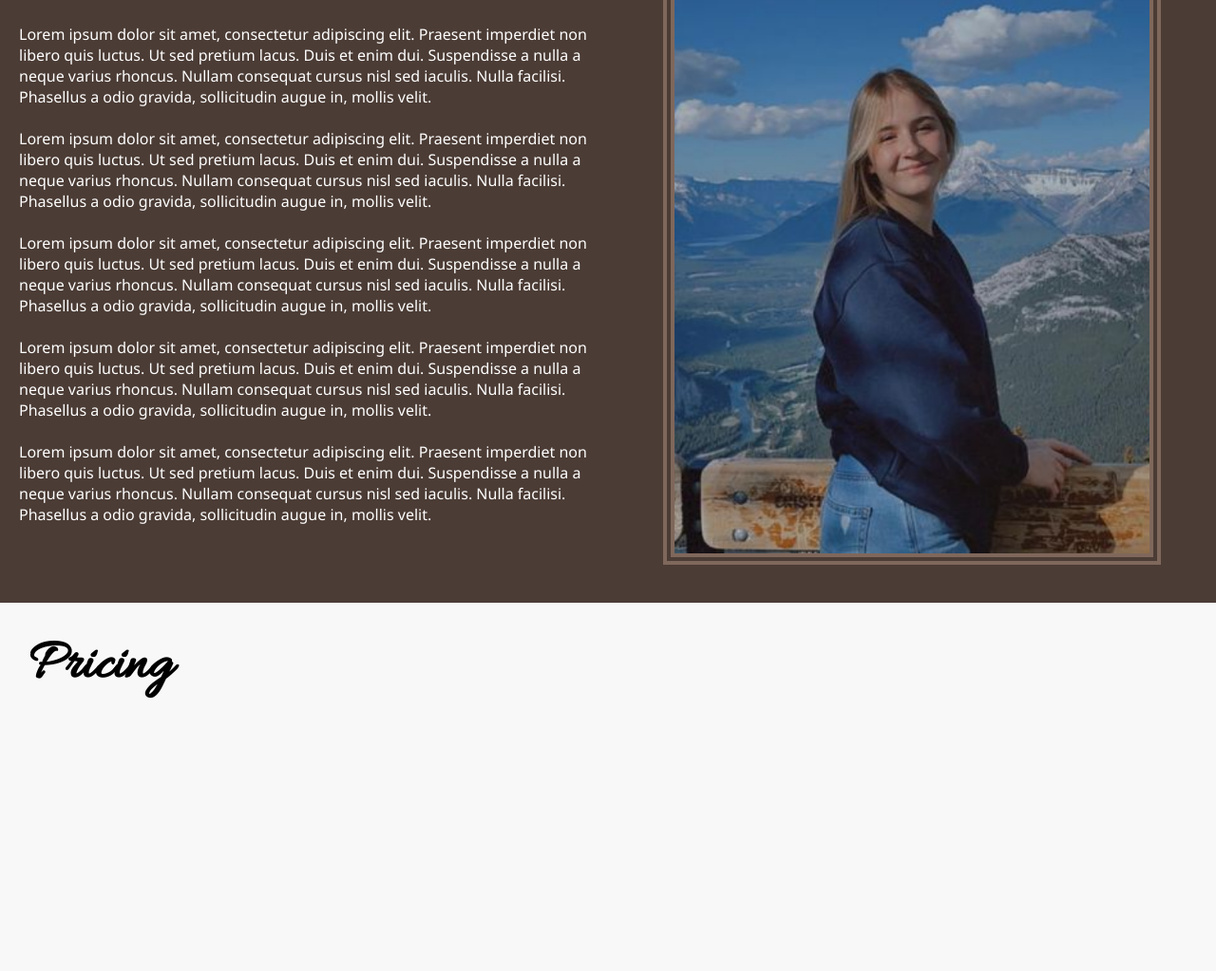
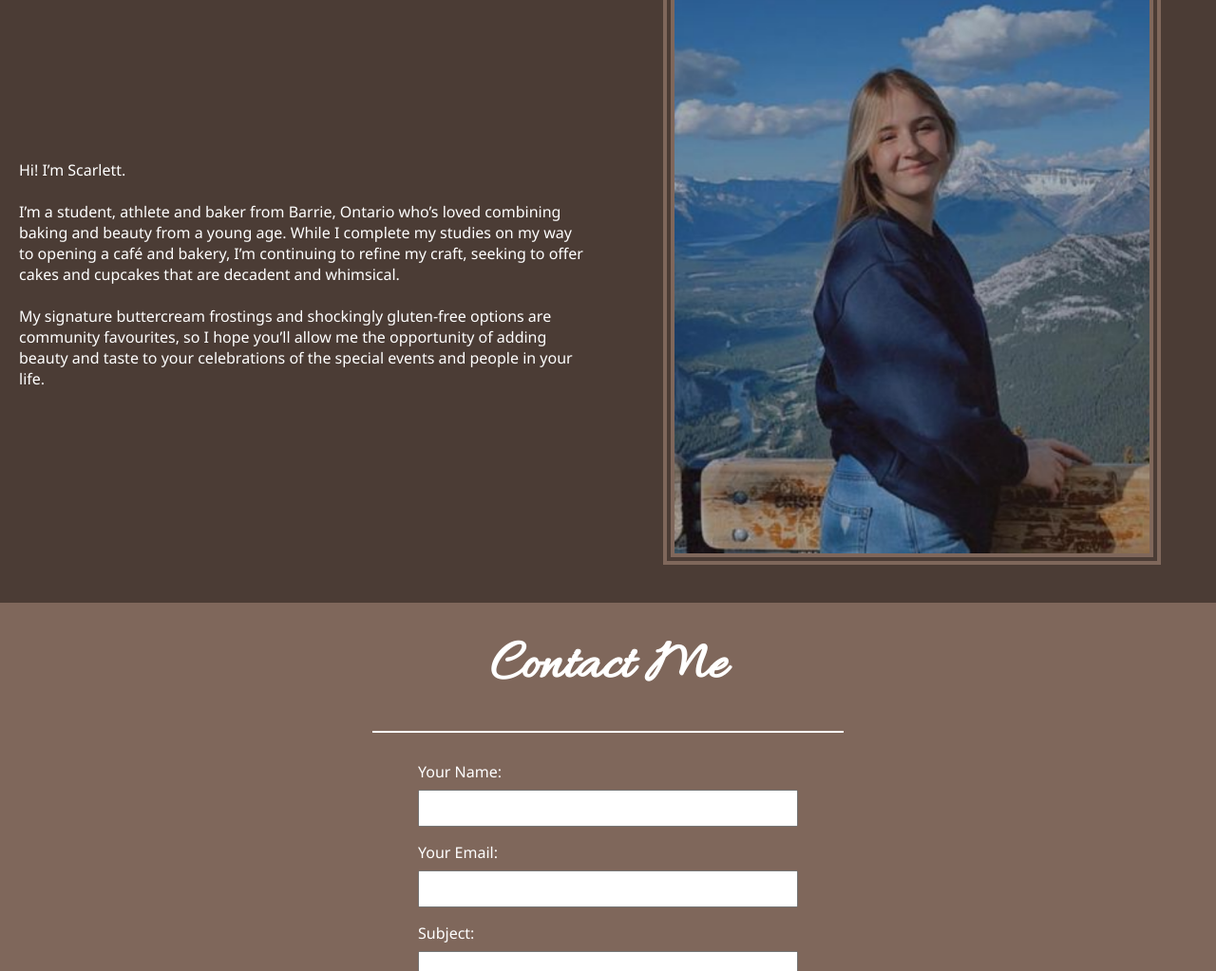
Before and after one commit to JustDiggs/La-Vie-En-Rosettes, a plain HTML site: page index.html in a window 1280 px wide. Shown: the part 1777-2800 px from the top of the page at 95% size. Drawn offline with Linux system fonts and the light colour scheme; a web font is replaced by a local one.

Commit message:
Update index.html

```diff
--- a/index.html
+++ b/index.html
@@ -19,7 +19,7 @@
         <a onclick="scrollToSection('home')">Home</a>
         <a onclick="scrollToSection('menu')">Photos</a>
         <a onclick="scrollToSection('about')">About Me</a>
-        <a onclick="scrollToSection('pricing')">Pricing</a>
+        <!-- <a onclick="scrollToSection('pricing')">Pricing</a> -->
         <a onclick="scrollToSection('contact')">Contact Me</a>
     </nav>
     <div class="social-icons">
@@ -44,19 +44,19 @@
                 <img src="assets/IMG_9150.JPG" alt="Menu Item 1">
             </div>
             <div class="carousel-item">
-                <img src="assets/IMG_9141.PNG" alt="Menu Item 4">
+                <img src="assets/IMG_9141.PNG" alt="Menu Item 2">
             </div>
             <div class="carousel-item">
-                <img src="assets/IMG_9144.JPG" alt="Menu Item 5">
+                <img src="assets/IMG_9144.JPG" alt="Menu Item 3">
             </div>
             <div class="carousel-item">
-                <img src="assets/IMG_9151.JPG" alt="Menu Item 7">
+                <img src="assets/IMG_9151.JPG" alt="Menu Item 4">
             </div>
             <div class="carousel-item">
-                <img src="assets/IMG_9160.JPG" alt="Menu Item 7">
+                <img src="assets/IMG_9160.JPG" alt="Menu Item 5">
             </div>
             <div class="carousel-item">
-                <img src="assets/IMG_9161.JPG" alt="Menu Item 7">
+                <img src="assets/IMG_9161.JPG" alt="Menu Item 6">
             </div>
             <div class="carousel-item">
                 <img src="assets/IMG_9162.JPG" alt="Menu Item 7">
@@ -76,29 +76,17 @@
               <p>
 
                 <br>
-      Lorem ipsum dolor sit amet, consectetur adipiscing elit. Praesent imperdiet non libero quis luctus. Ut sed pretium lacus. Duis et enim dui.
-      Suspendisse a nulla a neque varius rhoncus. Nullam consequat cursus nisl sed iaculis. Nulla facilisi. Phasellus a odio gravida, sollicitudin
-      augue in, mollis velit.
-      <br>
-      <br>
-      Lorem ipsum dolor sit amet, consectetur adipiscing elit. Praesent imperdiet non libero quis luctus. Ut sed pretium lacus. Duis et enim dui.
-      Suspendisse a nulla a neque varius rhoncus. Nullam consequat cursus nisl sed iaculis. Nulla facilisi. Phasellus a odio gravida, sollicitudin
-      augue in, mollis velit.
-      <br>
-      <br>
-      Lorem ipsum dolor sit amet, consectetur adipiscing elit. Praesent imperdiet non libero quis luctus. Ut sed pretium lacus. Duis et enim dui.
-      Suspendisse a nulla a neque varius rhoncus. Nullam consequat cursus nisl sed iaculis. Nulla facilisi. Phasellus a odio gravida, sollicitudin
-      augue in, mollis velit.
-      <br>
-      <br>
-      Lorem ipsum dolor sit amet, consectetur adipiscing elit. Praesent imperdiet non libero quis luctus. Ut sed pretium lacus. Duis et enim dui.
-      Suspendisse a nulla a neque varius rhoncus. Nullam consequat cursus nisl sed iaculis. Nulla facilisi. Phasellus a odio gravida, sollicitudin
-      augue in, mollis velit.
-      <br>
-      <br>
-      Lorem ipsum dolor sit amet, consectetur adipiscing elit. Praesent imperdiet non libero quis luctus. Ut sed pretium lacus. Duis et enim dui.
-      Suspendisse a nulla a neque varius rhoncus. Nullam consequat cursus nisl sed iaculis. Nulla facilisi. Phasellus a odio gravida, sollicitudin
-      augue in, mollis velit.
+                Hi! I’m Scarlett.
+                <br>
+                <br>
+                I’m a student, athlete and baker from Barrie, Ontario who’s loved combining baking and beauty from a young age.
+                While I complete my studies on my way to opening a café and bakery, I’m continuing to refine my craft, seeking
+                to offer cakes and cupcakes that are decadent and whimsical.
+                <br>
+                <br>
+                My signature buttercream frostings and shockingly gluten-free options are community favourites, so I hope you’ll
+                allow me the opportunity of adding beauty and taste to your celebrations of the special events and people in your life.
+
               </p>
           </div>
           <div class="column">
@@ -107,9 +95,7 @@
       </div>
     </section>
 
-    <section id="pricing">
-        <h2>Pricing</h2>
-    </section>
+
 
     <section id="contact">
         <h2>Contact Me</h2>
```
